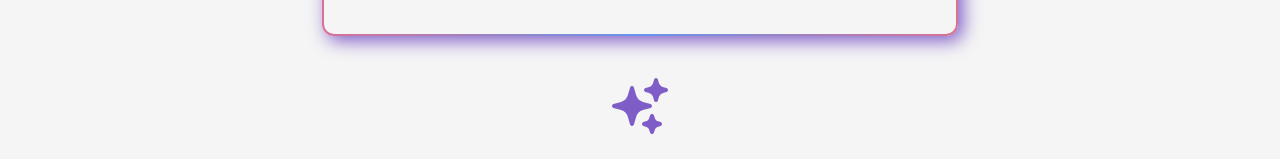
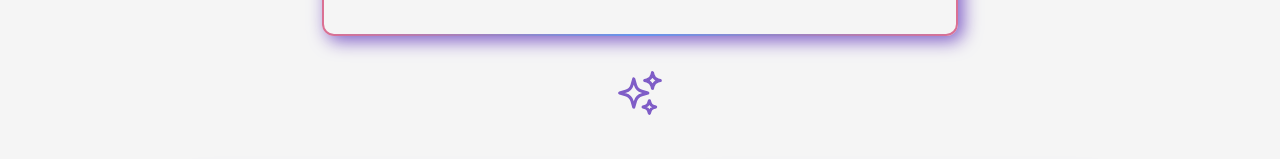
Before and after one commit to mchlol/portfolio-23, a React (Vite) app: page /projects in a window 1280 px wide. Shown: the part 793-952 px from the top of the page. Built offline with nearby package versions, Linux system fonts and the light colour scheme.

Commit message:
import and align animated icon component

```diff
--- a/src/App.css
+++ b/src/App.css
@@ -443,7 +443,7 @@ button:focus {
   align-self: flex-start;
 }
 
-.about-svg-container {
+.about-svg-container, .projects-svg-container {
   display: flex;
   justify-content: center;
   align-items: center;
--- a/src/pages/Projects.jsx
+++ b/src/pages/Projects.jsx
@@ -8,6 +8,7 @@ import { MdCode, MdVisibility } from "react-icons/md";
 import ScrollToTop from '../components/ScrollToTop';
 import { HiSparkles } from "react-icons/hi2";
 import ProjectCard from "../components/ProjectCard";
+import Sparks from "../components/Sparks"
 
 
 export default function Projects() {
@@ -37,8 +38,8 @@ export default function Projects() {
 
                 </div>
 
-                <div className="svg-container">
-                    <HiSparkles />
+                <div className="projects-svg-container">
+                    <Sparks />
                 </div>
 
                 <div className="projects-group">
```
